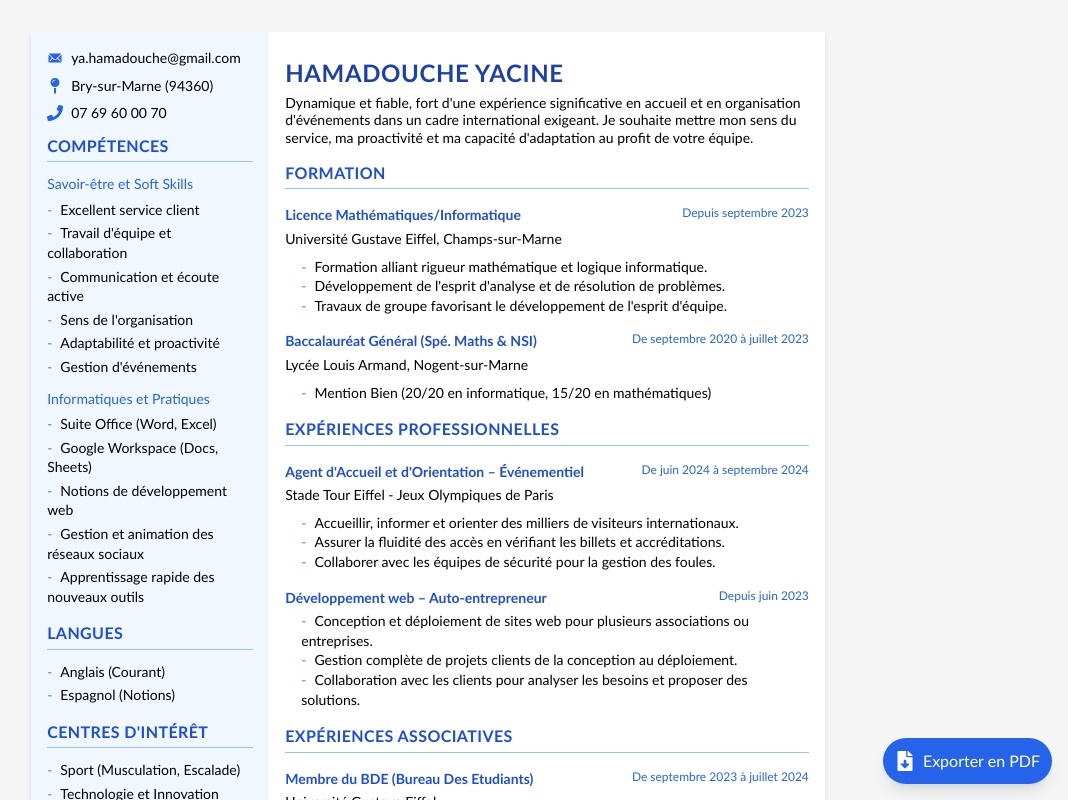
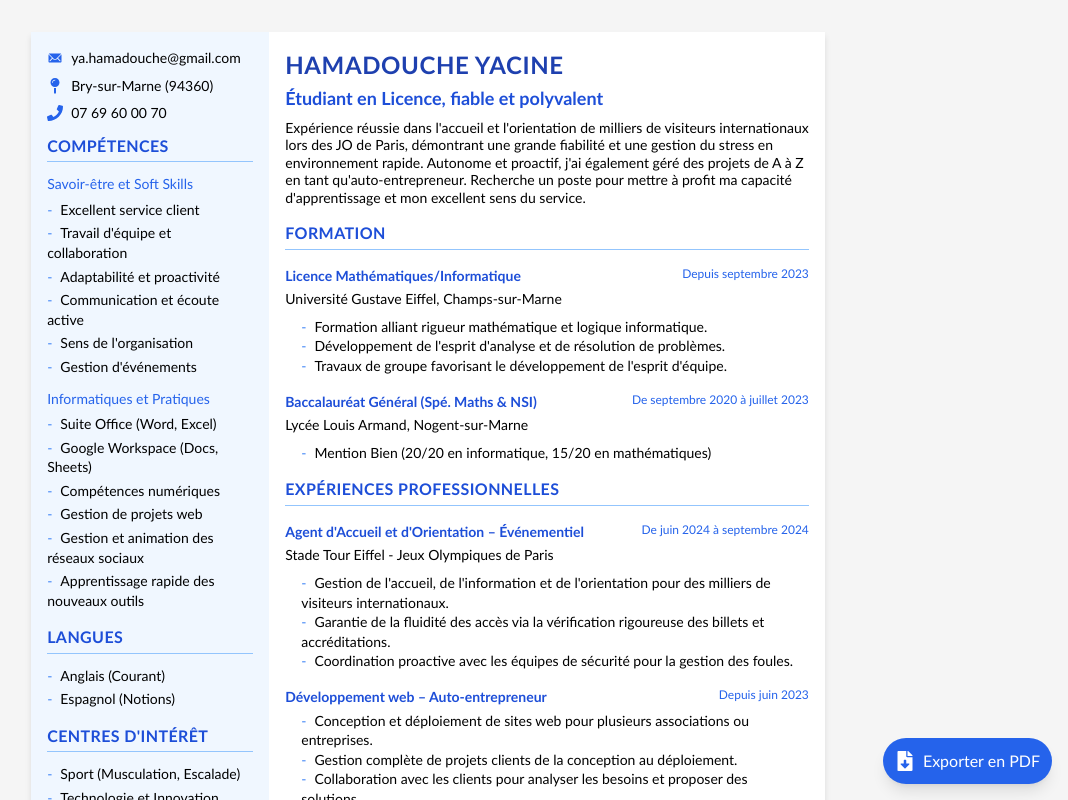
Before and after one commit to yacine20005/CV, a Next.js app: page /student in a window 1280 px wide. Shown: the top 800 px of the page, without its empty margins (212-1280 px from the left). Built offline with nearby package versions, Linux system fonts and the light colour scheme.

Commit message:
Mise à jour des compétences et reformulation des descriptions dans le CV étudiant

```diff
--- a/components/student-resume.tsx
+++ b/components/student-resume.tsx
@@ -72,13 +72,13 @@ export default function StudentResume() {
                   Travail d'équipe et collaboration
                 </li>
                 <li className="mb-1 before:content-['-'] before:mr-2 before:text-blue-500">
+                  Adaptabilité et proactivité
+                </li>
+                <li className="mb-1 before:content-['-'] before:mr-2 before:text-blue-500">
                   Communication et écoute active
                 </li>
                 <li className="mb-1 before:content-['-'] before:mr-2 before:text-blue-500">
                   Sens de l'organisation
-                </li>
-                <li className="mb-1 before:content-['-'] before:mr-2 before:text-blue-500">
-                  Adaptabilité et proactivité
                 </li>
                 <li className="mb-1 before:content-['-'] before:mr-2 before:text-blue-500">
                   Gestion d'événements
@@ -96,7 +96,10 @@ export default function StudentResume() {
                   Google Workspace (Docs, Sheets)
                 </li>
                 <li className="mb-1 before:content-['-'] before:mr-2 before:text-blue-500">
-                  Notions de développement web
+                  Compétences numériques
+                </li>
+                <li className="mb-1 before:content-['-'] before:mr-2 before:text-blue-500">
+                  Gestion de projets web
                 </li>
                 <li className="mb-1 before:content-['-'] before:mr-2 before:text-blue-500">
                   Gestion et animation des réseaux sociaux
@@ -169,17 +172,20 @@ export default function StudentResume() {
           {/* Colonne droite */}
           <div className="p-4 md:w-[70%]">
             <div className="header mb-4">
-              <h2 className="text-lg font-bold text-blue-700 mb-2">
-              </h2>
               <h1 className="text-2xl font-extrabold uppercase mb-1 tracking-wide text-blue-800">
                 HAMADOUCHE YACINE
               </h1>
+              <h2 className="text-lg font-bold text-blue-700 mb-2">
+                Étudiant en Licence, fiable et polyvalent
+              </h2>
               <p className="text-sm leading-tight">
-                Dynamique et fiable, fort d'une expérience significative en
-                accueil et en organisation d'événements dans un cadre
-                international exigeant. Je souhaite mettre mon sens du service,
-                ma proactivité et ma capacité d'adaptation au profit de votre
-                équipe.
+                Expérience réussie dans l'accueil et l'orientation de milliers
+                de visiteurs internationaux lors des JO de Paris, démontrant une
+                grande fiabilité et une gestion du stress en environnement
+                rapide. Autonome et proactif, j'ai également géré des projets de
+                A à Z en tant qu'auto-entrepreneur. Recherche un poste pour
+                mettre à profit ma capacité d'apprentissage et mon excellent
+                sens du service.
               </p>
             </div>
 
@@ -253,16 +259,16 @@ export default function StudentResume() {
                 </div>
                 <ul className="text-sm list-none ml-0">
                   <li className="ml-4 before:content-['-'] before:mr-2 before:text-blue-500">
-                    Accueillir, informer et orienter des milliers de visiteurs
-                    internationaux.
+                    Gestion de l'accueil, de l'information et de l'orientation
+                    pour des milliers de visiteurs internationaux.
                   </li>
                   <li className="ml-4 before:content-['-'] before:mr-2 before:text-blue-500">
-                    Assurer la fluidité des accès en vérifiant les billets et
-                    accréditations.
+                    Garantie de la fluidité des accès via la vérification
+                    rigoureuse des billets et accréditations.
                   </li>
                   <li className="ml-4 before:content-['-'] before:mr-2 before:text-blue-500">
-                    Collaborer avec les équipes de sécurité pour la gestion des
-                    foules.
+                    Coordination proactive avec les équipes de sécurité pour la
+                    gestion des foules.
                   </li>
                 </ul>
               </div>
@@ -312,8 +318,8 @@ export default function StudentResume() {
                 </div>
                 <ul className="text-sm list-none ml-0">
                   <li className="ml-4 before:content-['-'] before:mr-2 before:text-blue-500">
-                    Organisation d'événements pour les étudiants (soirées,
-                    activités culturelles, sportives, etc.).
+                    Co-organisation de 3+ événements (culturels, sportifs) pour
+                    un public de plus de 500 étudiants.
                   </li>
                   <li className="ml-4 before:content-['-'] before:mr-2 before:text-blue-500">
                     Participation à des réunions pour discuter de l'organisation
```
